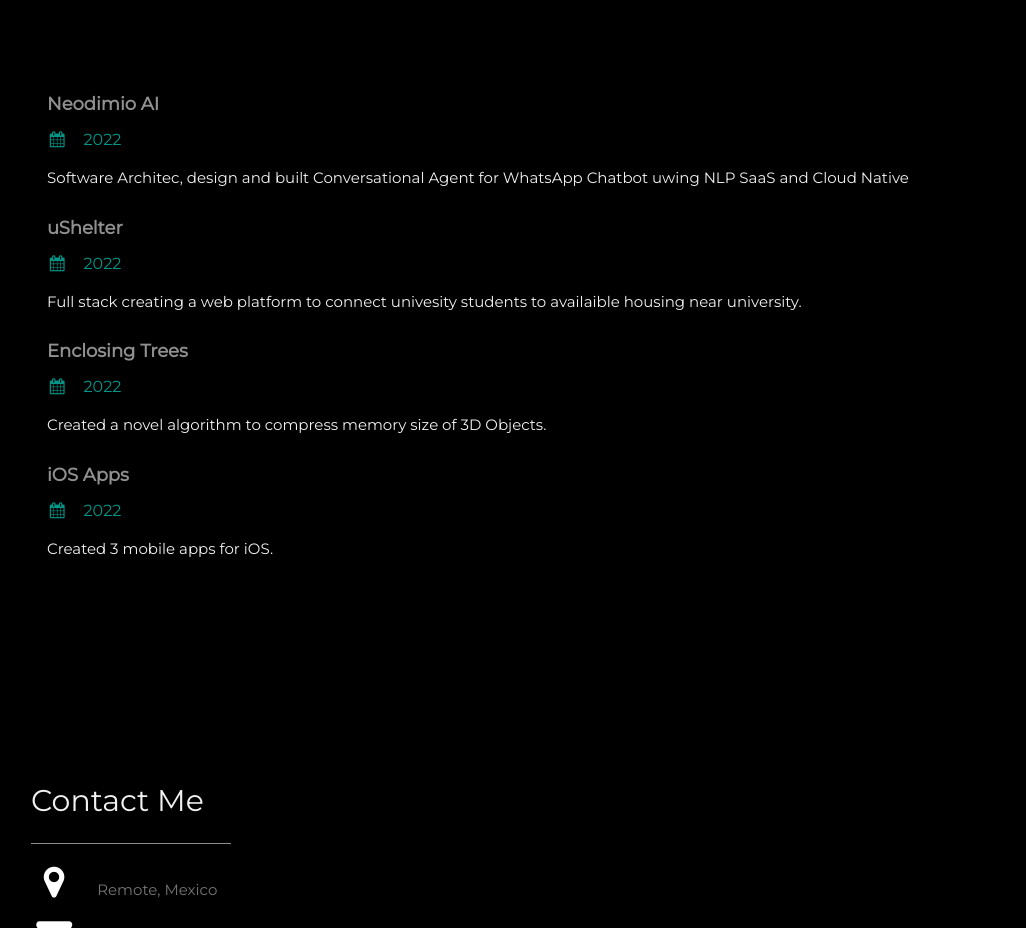
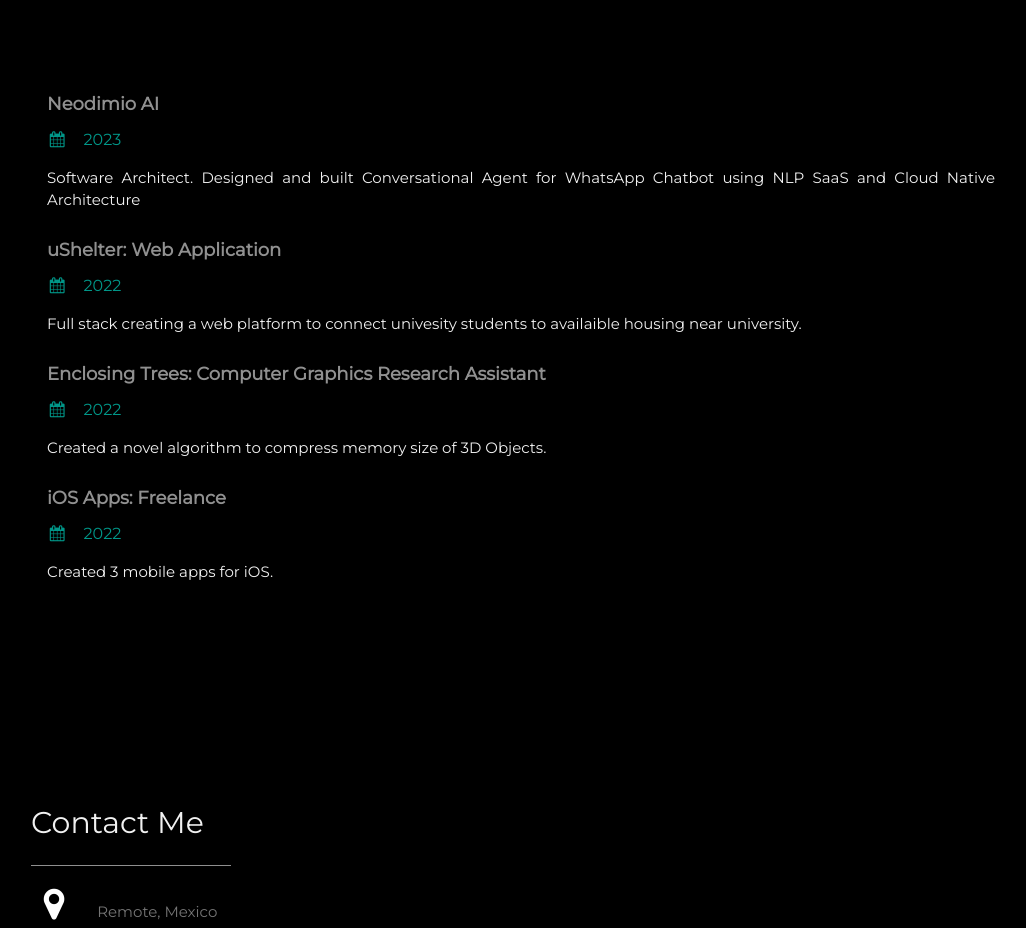
Before and after one commit to beatcent/beatcent.github.io, a plain HTML site: page index.html in a window 1280 px wide. Shown: the part 2661-3589 px from the top of the page, without its empty margins (179-1205 px from the left). Drawn offline with nearby package versions, Linux system fonts and the light colour scheme.

Commit message:
Update index.html

```diff
--- a/index.html
+++ b/index.html
@@ -151,24 +151,24 @@
     <div class="w3-content w3-justify w3-text-light-grey w3-padding-64">
         <div class="w3-container">
           <h5 class="w3-opacity"><b>Neodimio AI</b></h5>
-          <h6 class="w3-text-teal"><i class="fa fa-calendar fa-fw w3-margin-right"></i>2022</h6>
-          <p>Software Architec, design and built Conversational Agent for WhatsApp Chatbot uwing NLP SaaS and Cloud Native</p>
+          <h6 class="w3-text-teal"><i class="fa fa-calendar fa-fw w3-margin-right"></i>2023</h6>
+          <p>Software Architect. Designed and built Conversational Agent for WhatsApp Chatbot using NLP SaaS and Cloud Native Architecture</p>
         </div>
 
       <div class="w3-container">
-          <h5 class="w3-opacity"><b>uShelter</b></h5>
+          <h5 class="w3-opacity"><b>uShelter: Web Application</b></h5>
           <h6 class="w3-text-teal"><i class="fa fa-calendar fa-fw w3-margin-right"></i>2022</h6>
           <p>Full stack creating a web platform to connect univesity students to availaible housing near university.</p>
         </div>
 
         <div class="w3-container">
-            <h5 class="w3-opacity"><b>Enclosing Trees</b></h5>
+            <h5 class="w3-opacity"><b>Enclosing Trees: Computer Graphics Research Assistant</b></h5>
             <h6 class="w3-text-teal"><i class="fa fa-calendar fa-fw w3-margin-right"></i>2022</h6>
             <p>Created a novel algorithm to compress memory size of 3D Objects.</p>
           </div>
 
         <div class="w3-container">
-            <h5 class="w3-opacity"><b>iOS Apps</b></h5>
+            <h5 class="w3-opacity"><b>iOS Apps: Freelance </b></h5>
             <h6 class="w3-text-teal"><i class="fa fa-calendar fa-fw w3-margin-right"></i>2022</h6>
             <p>Created 3 mobile apps for iOS.</p>
         </div>
```
